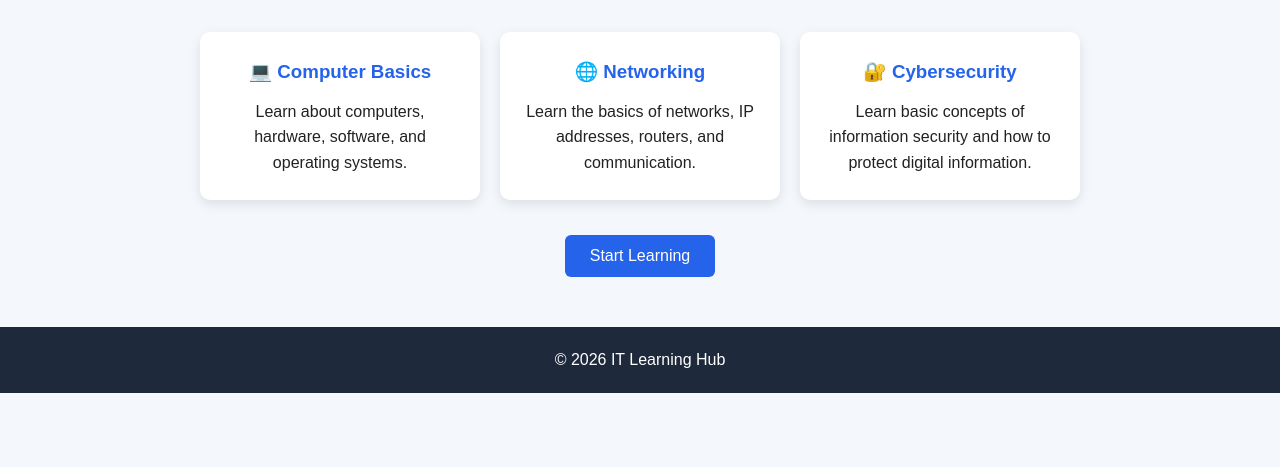
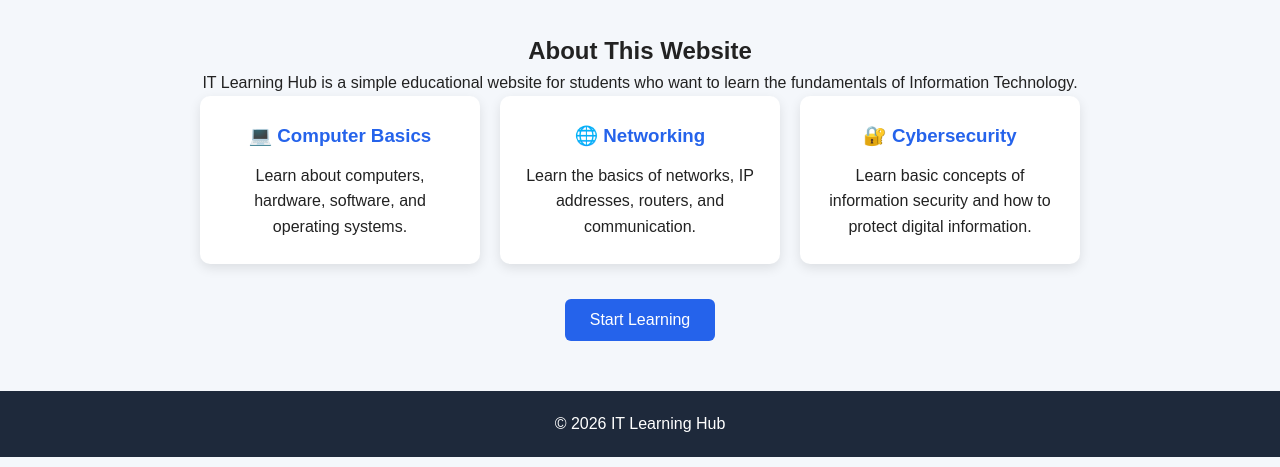
Before and after one commit to fadilengiq/it-learning, a plain HTML site: page index.html in a window 1280 px wide. Shown: the part 333-800 px from the top of the page. Drawn offline with Linux system fonts and the light colour scheme.

Commit message:
Add about section

```diff
--- a/index.html
+++ b/index.html
@@ -23,7 +23,14 @@
                 Information Technology in a simple and easy way.
             </p>
         </section>
-
+        <section class="about">
+           <h2>About This Website</h2>
+           <p>
+               IT Learning Hub is a simple educational website
+               for students who want to learn the fundamentals
+               of Information Technology.
+           </p>
+        </section>
         <section class="courses">
 
             <div class="card">
```
